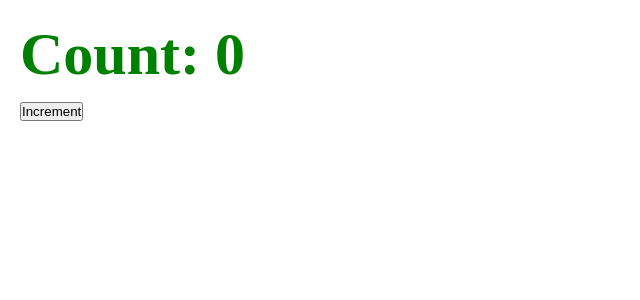
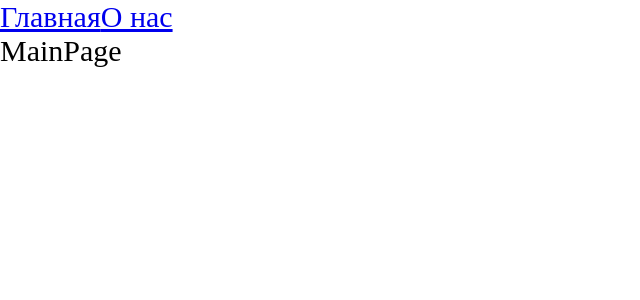
Before and after one commit to Alex-Nicalace/production_project, a React app: page / in a window 1280 px wide. Shown: the top 300 px of the page, without its empty margins (0-640 px from the left). Built offline with nearby package versions, Linux system fonts and the light colour scheme.

Commit message:
react-router Code splitting

```diff
--- a/package.json
+++ b/package.json
@@ -31,6 +31,7 @@
   },
   "dependencies": {
     "react": "^19.1.0",
-    "react-dom": "^19.1.0"
+    "react-dom": "^19.1.0",
+    "react-router-dom": "^7.5.3"
   }
 }
--- a/src/App.tsx
+++ b/src/App.tsx
@@ -1,11 +1,21 @@
-import Counter from './components/Counter';
+import { Suspense } from 'react';
+import { Link, Route, Routes } from 'react-router';
 import './index.scss';
+import { AboutPageAsync } from './pages/AboutPage/AboutPage.async';
+import { MainPageAsync } from './pages/MainPage/MainPage.async';
 
 // type TAppProps = { }
 function App(/*{ }: TAppProps*/) {
   return (
     <div className="app">
-      <Counter />
+      <Link to={'/'}>Главная</Link>
+      <Link to={'/about'}>О нас</Link>
+      <Suspense fallback={<div>Loading...</div>}>
+        <Routes>
+          <Route path={'/about'} element={<AboutPageAsync />} />
+          <Route path={'/'} element={<MainPageAsync />} />
+        </Routes>
+      </Suspense>
     </div>
   );
 }
--- a/src/index.tsx
+++ b/src/index.tsx
@@ -1,9 +1,12 @@
 import React from 'react';
 import { createRoot } from 'react-dom/client';
 import App from './App';
+import { BrowserRouter } from 'react-router';
 
 createRoot(document.getElementById('root')).render(
   <React.StrictMode>
-    <App />
+    <BrowserRouter>
+      <App />
+    </BrowserRouter>
   </React.StrictMode>
 );
--- /dev/null
+++ b/src/pages/AboutPage/AboutPage.async.tsx
@@ -0,0 +1,9 @@
+import { lazy } from 'react';
+
+export const AboutPageAsync = lazy(
+  () =>
+    new Promise((resolve) =>
+      // @ts-ignore
+      setTimeout(() => resolve(import('./AboutPage')), 1500)
+    )
+);
--- /dev/null
+++ b/src/pages/AboutPage/AboutPage.tsx
@@ -0,0 +1,6 @@
+// type TAboutPageProps = { }
+function AboutPage(/*{ }: TAboutPageProps*/) {
+  return <div>AboutPage</div>;
+}
+
+export default AboutPage;
--- /dev/null
+++ b/src/pages/MainPage/MainPage.async.tsx
@@ -0,0 +1,9 @@
+import { lazy } from 'react';
+
+export const MainPageAsync = lazy(
+  () =>
+    new Promise((resolve) =>
+      // @ts-ignore
+      setTimeout(() => resolve(import('./MainPage')), 1500)
+    )
+);
--- /dev/null
+++ b/src/pages/MainPage/MainPage.tsx
@@ -0,0 +1,6 @@
+// type TMainPageProps = { }
+function MainPage(/*{ }: TMainPageProps*/) {
+  return <div>MainPage</div>;
+}
+
+export default MainPage;
```
Also changed, not shown: 2 other files (tests, documents, lock files or other folders).
